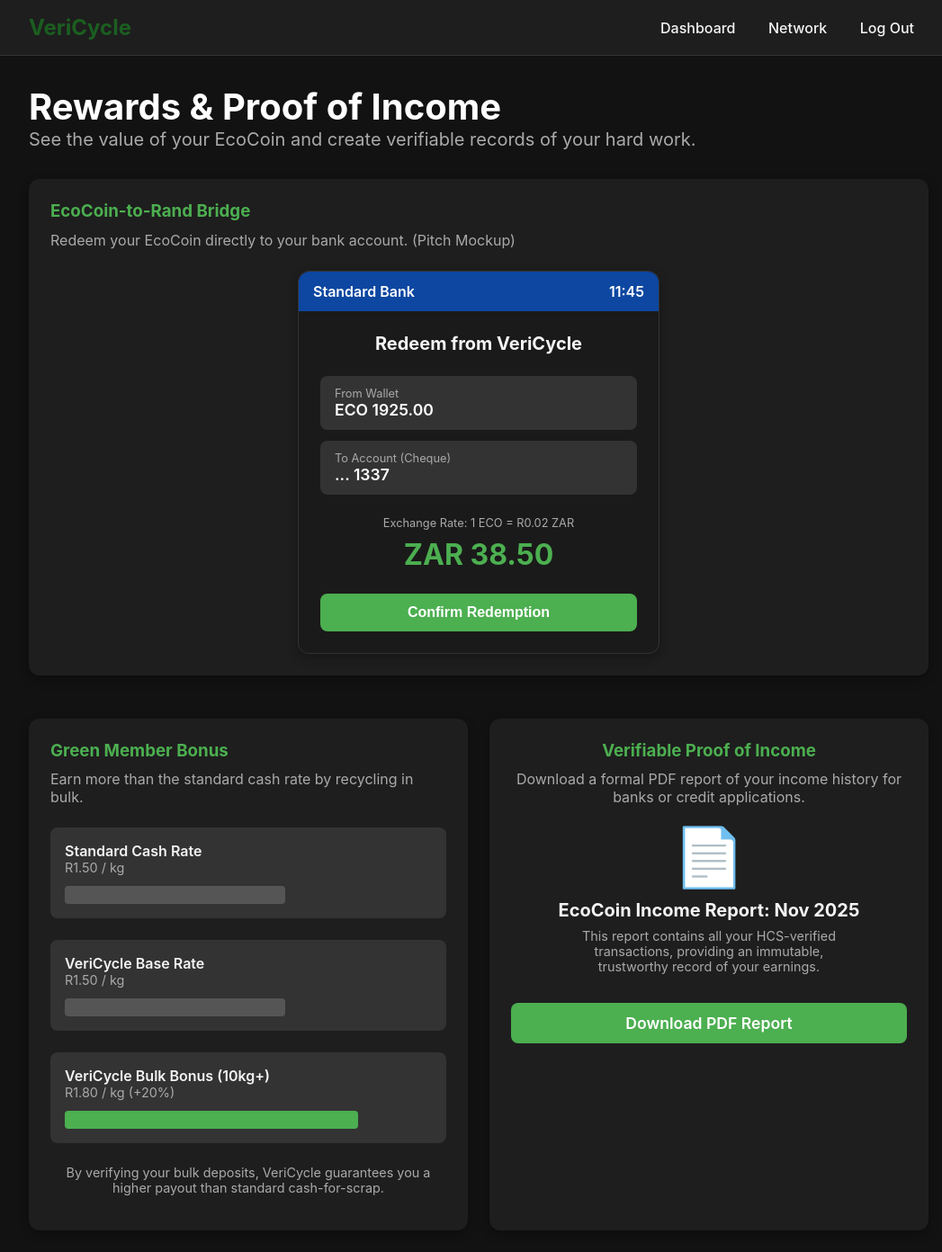
After one commit to commit-to-Noma/VeriCycle, a Flask app: page /rewards in a window 1280 px wide. The commit adds this page. Shown: the whole page at 90% size, without its empty margins (108-1155 px from the left). Run offline with Flask 3, Linux system fonts and the light colour scheme; a user stored in the database is signed in.

Commit message:
feat: add rewards page with styles and navigation updates in collector and network templates

```diff
--- a/app.py
+++ b/app.py
@@ -163,6 +163,12 @@ def center_dashboard():
 def network():
     return render_template('network.html')
 
+
+@app.route('/rewards')
+@login_required
+def rewards():
+    return render_template('rewards.html')
+
 @app.route('/generate-qr')
 @login_required
 def generate_qr():
--- a/static/style.css
+++ b/static/style.css
@@ -944,3 +944,157 @@ body.dark-theme {
     color: #f4f4f4; /* keep the location name/title white */
     display: block;
 }
+
+/* --- NEW: Rewards Page Styles --- */
+
+.rewards-grid {
+    display: grid;
+    grid-template-columns: 1fr;
+    gap: 1.5rem;
+}
+
+/* On wider screens, show 2 columns */
+@media (min-width: 900px) {
+    .rewards-grid {
+        grid-template-columns: 1fr 1fr;
+    }
+    /* Make the bank mockup span both columns */
+    #bank-mockup {
+        grid-column: 1 / -1;
+    }
+}
+
+.mockup-subtitle {
+    font-size: 1rem;
+    color: #aaa;
+    margin-top: -0.5rem;
+    margin-bottom: 1.5rem;
+}
+
+/* 1. Bank Mockup Styles */
+.bank-app {
+    background-color: #1a1a1a;
+    border-radius: 12px;
+    border: 1px solid #333;
+    max-width: 400px;
+    margin: 0 auto;
+    box-shadow: 0 4px 12px rgba(0,0,0,0.3);
+}
+.bank-header {
+    background-color: #0D47A1; /* Standard Bank Blue */
+    color: #fff;
+    font-weight: 600;
+    padding: 0.75rem 1rem;
+    border-radius: 12px 12px 0 0;
+    display: flex;
+    justify-content: space-between;
+    align-items: center;
+}
+.bank-body {
+    padding: 1.5rem;
+}
+.bank-body h4 {
+    color: #f4f4f4;
+    font-size: 1.25rem;
+    text-align: center;
+    margin: 0 0 1.5rem 0;
+}
+.bank-account {
+    background-color: #333;
+    padding: 0.75rem 1rem;
+    border-radius: 8px;
+    margin-bottom: 0.75rem;
+}
+.bank-label {
+    display: block;
+    font-size: 0.8rem;
+    color: #aaa;
+}
+.bank-value {
+    font-size: 1.1rem;
+    font-weight: 600;
+    color: #fff;
+}
+.bank-conversion {
+    text-align: center;
+    margin: 1.5rem 0;
+}
+.bank-total {
+    display: block;
+    font-size: 2rem;
+    font-weight: 700;
+    color: #4CAF50; /* Green */
+    margin-top: 0.5rem;
+}
+.bank-button {
+    background-color: #4CAF50;
+    color: #fff;
+    font-weight: 600;
+    font-size: 1rem;
+    padding: 0.75rem;
+    width: 100%;
+    border: none;
+    border-radius: 8px;
+    cursor: pointer;
+}
+
+/* 2. Bonus Chart Styles */
+.bonus-chart {
+    display: flex;
+    flex-direction: column;
+    gap: 1.5rem;
+    margin: 1.5rem 0;
+}
+.bonus-bar {
+    background-color: #333;
+    padding: 1rem;
+    border-radius: 8px;
+}
+.bonus-label {
+    font-weight: 600;
+    color: #f4f4f4;
+    display: block;
+}
+.bonus-value {
+    font-size: 0.9rem;
+    color: #aaa;
+    display: block;
+    margin-bottom: 0.75rem;
+}
+.bar-viz {
+    height: 20px;
+    border-radius: 4px;
+    background-color: #555;
+}
+.bonus-bar.vericycle-bulk .bar-viz {
+    background-color: #4CAF50; /* Green */
+}
+.bonus-note {
+    font-size: 0.9rem;
+    color: #aaa;
+    text-align: center;
+}
+
+/* 3. Proof Mockup Styles */
+#proof-mockup {
+    text-align: center;
+}
+.pdf-icon {
+    font-size: 4rem;
+    line-height: 1;
+}
+#proof-mockup h4 {
+    color: #f4f4f4;
+    font-size: 1.25rem;
+    margin: 1rem 0 0.5rem 0;
+}
+.proof-note {
+    font-size: 0.9rem;
+    color: #aaa;
+    max-width: 300px;
+    margin: 0 auto 2rem auto;
+}
+#proof-mockup .btn-primary-large {
+    width: 100%;
+    box-sizing: border-box; /* Ensures padding doesn't break width */
+}
--- a/templates/collector.html
+++ b/templates/collector.html
@@ -14,7 +14,7 @@
             <h1 class="logo">VeriCycle</h1>
             <nav>
                 <a href="{{ url_for('network') }}" class="nav-button">Network</a>
-                <a href="#" class="nav-button">Rewards</a>
+                <a href="{{ url_for('rewards') }}" class="nav-button">Rewards</a>
                 <a href="{{ url_for('logout') }}" class="nav-button">Log Out</a>
             </nav>
         </div>
--- a/templates/index.html
+++ b/templates/index.html
@@ -14,7 +14,7 @@
                 {% if current_user.is_authenticated %}
                     <a href="{{ url_for('collector_dashboard') }}" class="nav-button">Dashboard</a>
                     <a href="{{ url_for('network') }}" class="nav-button">Network</a>
-                    <a href="#" class="nav-button">Rewards</a> <a href="{{ url_for('center_dashboard') }}" class="nav-button">Center Dashboard</a>
+                    <a href="{{ url_for('rewards') }}" class="nav-button">Rewards</a> <a href="{{ url_for('center_dashboard') }}" class="nav-button">Center Dashboard</a>
                     <a href="{{ url_for('logout') }}" class="nav-button">Log Out</a>
                 {% else %}
                     <a href="#" class="nav-button js-open-auth" data-form="login">Collector Dashboard</a>
--- a/templates/network.html
+++ b/templates/network.html
@@ -12,7 +12,7 @@
             <h1 class="logo">VeriCycle</h1>
             <nav>
                 <a href="{{ url_for('collector_dashboard') }}" class="nav-button">Dashboard</a>
-                <a href="#" class="nav-button">Rewards</a>
+                <a href="{{ url_for('rewards') }}" class="nav-button">Rewards</a>
                 <a href="{{ url_for('logout') }}" class="nav-button">Log Out</a>
             </nav>
         </div>
--- /dev/null
+++ b/templates/rewards.html
@@ -0,0 +1,99 @@
+<!DOCTYPE html>
+<html lang="en">
+<head>
+    <meta charset="UTF-8">
+    <meta name="viewport" content="width=device-width, initial-scale=1.0">
+    <title>Rewards & Proof - VeriCycle</title>
+    <link rel="stylesheet" href="{{ url_for('static', filename='style.css') }}">
+</head>
+<body class="dark-theme">
+    <header class="navbar">
+        <div class="container">
+            <h1 class="logo">VeriCycle</h1>
+            <nav>
+                <a href="{{ url_for('collector_dashboard') }}" class="nav-button">Dashboard</a>
+                <a href="{{ url_for('network') }}" class="nav-button">Network</a>
+                <a href="{{ url_for('logout') }}" class="nav-button">Log Out</a>
+            </nav>
+        </div>
+    </header>
+
+    <main class="container app-dashboard">
+        <div class="dashboard-header">
+            <h2>Rewards & Proof of Income</h2>
+            <p>See the value of your EcoCoin and create verifiable records of your hard work.</p>
+        </div>
+
+        <div class="rewards-grid">
+
+            <div class="card" id="bank-mockup">
+                <h3>EcoCoin-to-Rand Bridge</h3>
+                <p class="mockup-subtitle">Redeem your EcoCoin directly to your bank account. (Pitch Mockup)</p>
+
+                <div class="bank-app">
+                    <div class="bank-header">
+                        <span class="bank-logo">Standard Bank</span>
+                        <span class="bank-time">11:45</span>
+                    </div>
+                    <div class="bank-body">
+                        <h4>Redeem from VeriCycle</h4>
+
+                        <div class="bank-account">
+                            <span class="bank-label">From Wallet</span>
+                            <span class="bank-value">ECO 1925.00</span>
+                        </div>
+                        <div class="bank-account">
+                            <span class="bank-label">To Account (Cheque)</span>
+                            <span class="bank-value">... 1337</span>
+                        </div>
+
+                        <div class="bank-conversion">
+                            <span class="bank-label">Exchange Rate: 1 ECO = R0.02 ZAR</span>
+                            <span class="bank-total">ZAR 38.50</span>
+                        </div>
+
+                        <button class="bank-button">Confirm Redemption</button>
+                    </div>
+                </div>
+            </div>
+
+            <div class="card" id="bonus-mockup">
+                <h3>Green Member Bonus</h3>
+                <p class="mockup-subtitle">Earn more than the standard cash rate by recycling in bulk.</p>
+
+                <div class="bonus-chart">
+                    <div class="bonus-bar cash">
+                        <span class="bonus-label">Standard Cash Rate</span>
+                        <span class="bonus-value">R1.50 / kg</span>
+                        <div class="bar-viz" style="width: 60%;"></div>
+                    </div>
+                    <div class="bonus-bar vericycle">
+                        <span class="bonus-label">VeriCycle Base Rate</span>
+                        <span class="bonus-value">R1.50 / kg</span>
+                        <div class="bar-viz" style="width: 60%;"></div>
+                    </div>
+                    <div class="bonus-bar vericycle-bulk">
+                        <span class="bonus-label">VeriCycle Bulk Bonus (10kg+)</span>
+                        <span class="bonus-value">R1.80 / kg (+20%)</span>
+                        <div class="bar-viz" style="width: 80%;"></div>
+                    </div>
+                </div>
+                <p class="bonus-note">By verifying your bulk deposits, VeriCycle guarantees you a higher payout than standard cash-for-scrap.</p>
+            </div>
+
+            <div class="card" id="proof-mockup">
+                <h3>Verifiable Proof of Income</h3>
+                <p class="mockup-subtitle">Download a formal PDF report of your income history for banks or credit applications.</p>
+
+                <div class="pdf-icon">
+                    <span>📄</span>
+                </div>
+                <h4>EcoCoin Income Report: Nov 2025</h4>
+                <p class="proof-note">This report contains all your HCS-verified transactions, providing an immutable, trustworthy record of your earnings.</p>
+
+                <a href="{{ url_for('static', filename='sample_report.pdf') }}" target="_blank" class="btn-primary-large btn-form">Download PDF Report</a>
+            </div>
+        </div>
+    </main>
+</body>
+</html>
```
Also changed, not shown: 1 other file.
